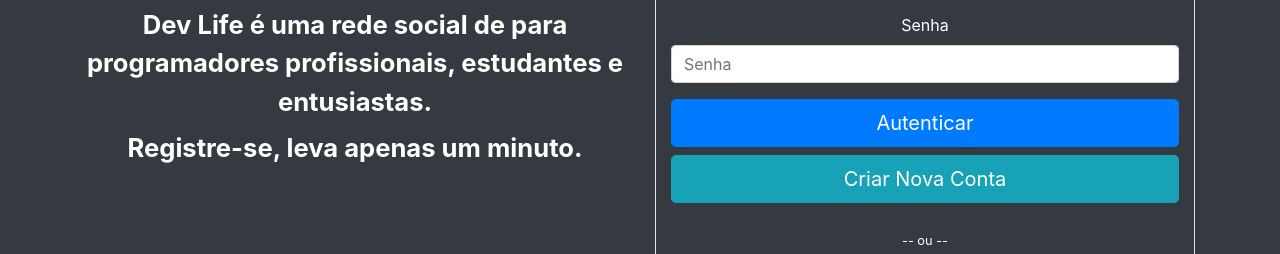
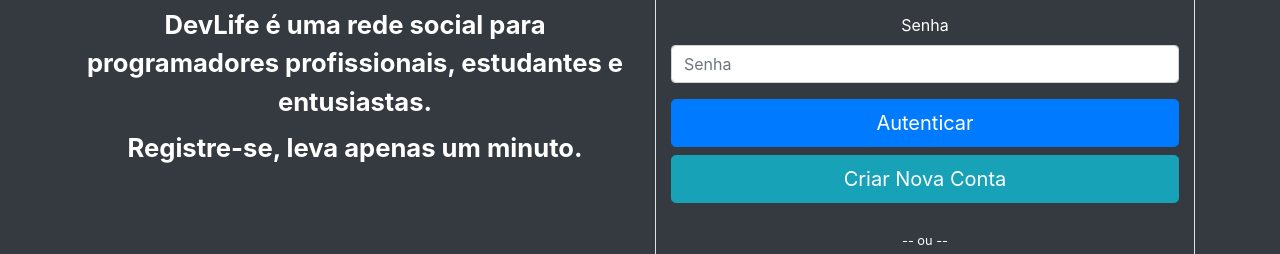
Before and after one commit to carlareginam10/socialnetwork, a website: page public/index.html in a window 1280 px wide. Shown: the part 290-544 px from the top of the page. Drawn offline with nearby package versions, Linux system fonts and the light colour scheme.

Commit message:
atualização Readme

```diff
--- a/public/index.html
+++ b/public/index.html
@@ -8,7 +8,6 @@
   <script src="https://www.gstatic.com/firebasejs/5.8.4/firebase-auth.js"></script>
   <script src="src/js/firebase-init.js"></script>
   <link rel="stylesheet" href="https://cdnjs.cloudflare.com/ajax/libs/font-awesome/4.6.3/css/font-awesome.css">
-  <!-- <link rel="stylesheet" href="../node_modules/bootstrap/compiled/bootstrap.css" > -->
    <link rel="stylesheet" href="https://stackpath.bootstrapcdn.com/bootstrap/4.3.1/css/bootstrap.min.css"  integrity="sha384-ggOyR0iXCbMQv3Xipma34MD+dH/1fQ784/j6cY/iJTQUOhcWr7x9JvoRxT2MZw1T" crossorigin="anonymous">
   <link rel="stylesheet" href="src/css/styles.css">
 </head>
@@ -17,7 +16,7 @@
     <div class="row">
       <div class="col-md-6 my-5">
         <img class="mx-auto d-block mb-5" src="./src/img/logo.png">
-        <p class="text-center font-weight-bold text-color-white size-2 mb-2"> Dev Life é uma rede social de para
+        <p class="text-center font-weight-bold text-color-white size-2 mb-2"> DevLife é uma rede social para
           programadores profissionais, estudantes e entusiastas. </p>
         <p class="text-center font-weight-bold text-color-white size-2"> Registre-se, leva apenas um minuto.</p>
       </div>
@@ -46,10 +45,6 @@
           </p>
         </div>
       </div>
-       <!-- <script src="/node_modules/popper/dist/popper.js"></script>  -->
-       <!-- <script src="/node_modules/jquery/dist/jquery.js"> </script>
-       <script src="/node_modules/bootstrap/dist/js/bootstrap"></script>
-        -->
        <script src="https://stackpath.bootstrapcdn.com/bootstrap/4.3.1/js/bootstrap.min.js" integrity="sha384-JjSmVgyd0p3pXB1rRibZUAYoIIy6OrQ6VrjIEaFf/nJGzIxFDsf4x0xIM+B07jRM" crossorigin="anonymous"></script>
        <script src="https://code.jquery.com/jquery-3.3.1.slim.min.js" integrity="sha384-q8i/X+965DzO0rT7abK41JStQIAqVgRVzpbzo5smXKp4YfRvH+8abtTE1Pi6jizo" crossorigin="anonymous"></script>
        <script src="https://cdnjs.cloudflare.com/ajax/libs/popper.js/1.14.7/umd/popper.min.js"integrity="sha384-UO2eT0CpHqdSJQ6hJty5KVphtPhzWj9WO1clHTMGa3JDZwrnQq4sF86dIHNDz0W1" crossorigin="anonymous"></script>
```
Also changed, not shown: README.md.
